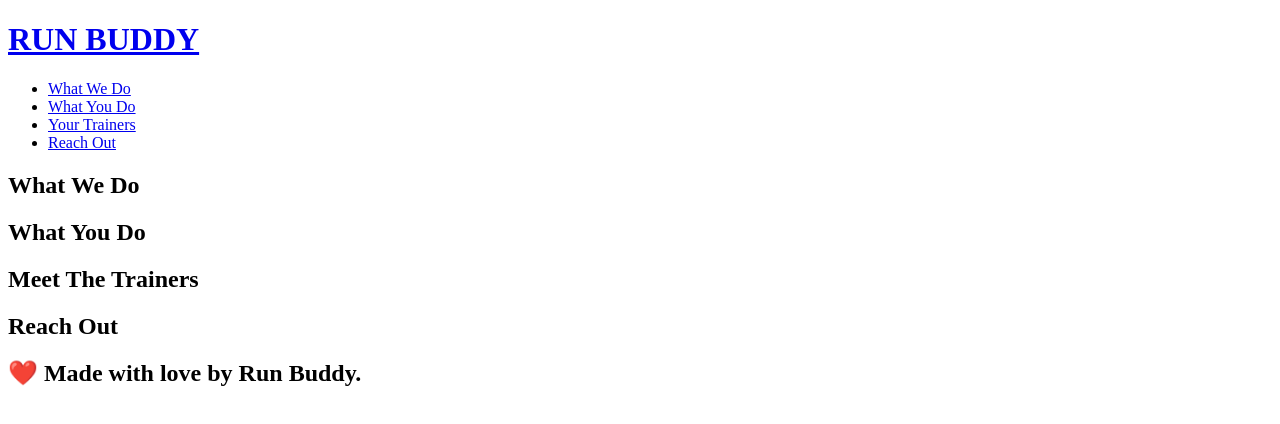
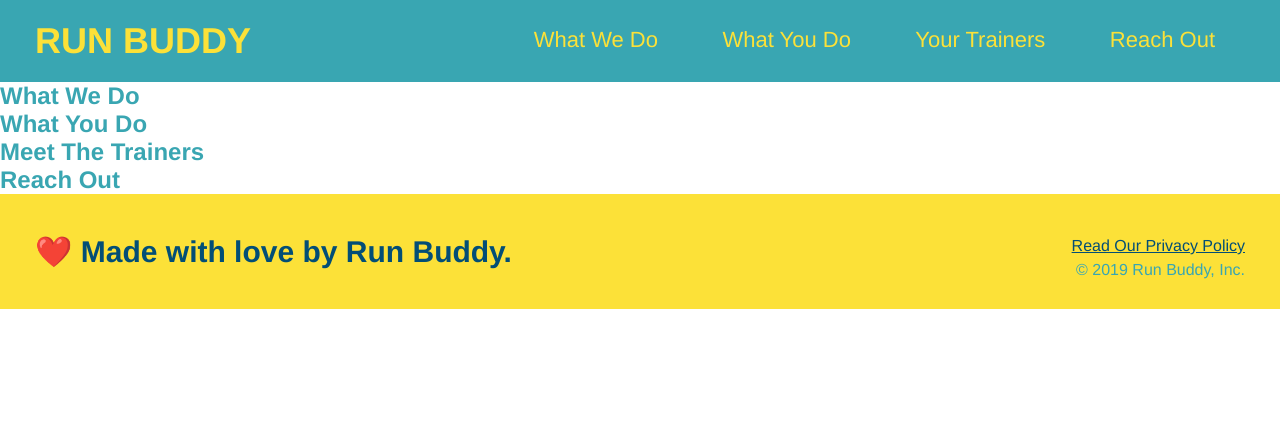
Before and after one commit to JacobReeder/Run-Buddy, a plain HTML site: page index.html in a window 1280 px wide. Drawn offline with Linux system fonts and the light colour scheme.

Commit message:
css sheet

```diff
--- /dev/null
+++ b/assets/css/style.css
@@ -0,0 +1,72 @@
+* {
+    margin: 0;
+    padding: 0;
+    box-sizing: border-box;
+}
+
+body {
+   /**/
+   color: #39a6b2;
+   font-family: Helvetica, Arial, sans-serif;
+ }
+
+   /**/
+header {
+    padding: 20px 35px;
+    background-color: #39a6b2;
+ }
+
+ header h1 {
+     font-weight: bold;
+     font-size: 36px;
+     color: #fce138;
+     margin: 0;
+     display: inline;
+ }
+
+ header a {
+     color: #fce138;
+ }
+
+ header a {
+     text-decoration: none;
+     color: #fce138
+ }
+
+ header nav {
+     float: right;
+     margin: 7px 0;
+ }
+
+ header nav ul li {
+     display: inline;
+ }
+
+ header nav ul li a {
+     margin: 0 30px;
+     font-weight: lighter;
+     font-size: 22px;
+ }
+
+ footer {
+     background: #fce138;
+     width: 100%;
+     padding: 40px 35px;
+ }
+
+ footer h2 {
+     display: inline;
+     color: #024e76;
+     font-size: 30px;
+     margin: 0;
+ }
+
+ footer div{
+     float: right;
+     line-height: 1.5;
+     text-align: right;
+ }
+
+ footer a {
+     color: #024e76;
+ }
--- a/index.html
+++ b/index.html
@@ -4,11 +4,14 @@
   <head>
       <meta charset="UTF-8" />
       <title>Run Buddy</title>
+      <link rel="stylesheet" href="./assets/css/style.css" />
   </head>
 
   <body>
       <!-- navigation -->
     <header>
+
+
       <h1>
         <a href="/">RUN BUDDY</a>
       </h1>
@@ -60,6 +63,10 @@
   <!-- footer -->
   <footer>
     <h2>❤️ Made with love by Run Buddy.</h2>
+    <div>
+      <a href="#">Read Our Privacy Policy</a><br />
+      &copy; 2019 Run Buddy, Inc.
+    </div>
   </footer>
 
 
```
Also changed, not shown: 2 other files.
